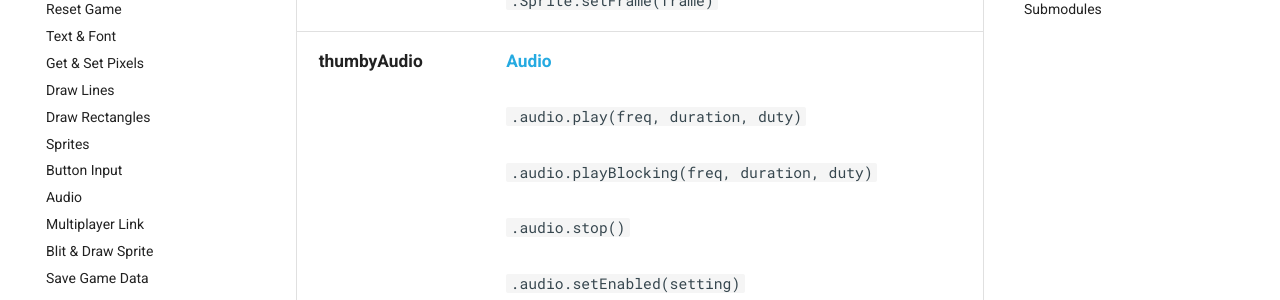
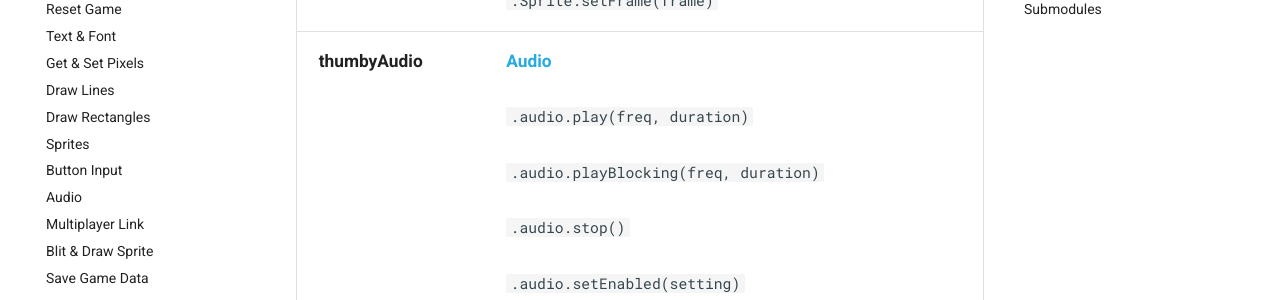
Before and after one commit to TinyCircuits/Thumby-Website, an MkDocs documentation site: the page built from docs/API/Get-Started.md, in a window 1280 px wide and 900 px high, scrolled down 2864 px. Shown: the part 153-453 px from the top of the window. Built offline with MkDocs 1.6.1 and Material for MkDocs 9.7.7, drawn with Linux system fonts in a browser that asks for light colours.

Commit message:
get outta here, duty

```diff
--- a/docs/API/Get-Started.md
+++ b/docs/API/Get-Started.md
@@ -37,7 +37,7 @@ What are [**Thumby Submodules**](/API/Get-Started/#submodules)?
 | **thumbyButton**                |[**Button**](/API/Buttons/) <br><br> `.buttonX.pressed()`<br><br>`.buttonX.justPressed()` <br><br> `.inputPressed()` <br><br> `.inputJustPressed()` <br><br> `.dpadPressed()` <br><br> `.dpadJustPressed()` <br><br> `.actionPressed()` <br><br> `.actionJustPressed()`|
 | **thumbyGraphics**              |[**Text:**](/API/Text-and-Font/) <br><br>`.display.drawText(string, x, y, color)`<br><br>`.display.setFont(fontFilePath, width, height, space)` <br><br> [**General:**](/API/Graphics/) <br><br> Constants: `.display.width` and `.display.height` <br><br> `.display.update()`<br><br>`.display.setFPS(FPS)`<br><br>`.display.fill(color)`<br><br>`.display.brightness(brightness)` <br><br> [**Pixels:**](/API/Pixels/) <br><br> `.display.setPixel(x, y, color)`<br><br>`.display.getPixel(x, y)` <br><br> [**Lines:**](/API/Lines/) <br><br> `.display.drawLine(x1, y1, x2, y2, color)` <br><br> [**Rectangles:**](/API/Rectangles/) <br><br> `.display.drawFilledRectangle(x, y, w, h, color)`<br><br>`.display.drawRectangle(x, y, w, h, color)` <br><br> [**Blit:**](/API/Blit-Draw/) <br><br> `.display.blit(bitmapData, x, y, width, height, key, mirrorX, mirrorY)`<br><br>`.display.blitWithMask(bitmapData, x, y, width, height, key, mirrorX, mirrorY, maskBitmapData)`<br><br>`.display.drawSprite(sprite)`<br><br>`.display.drawSpriteWithMask(sprite, maskSprite)`  |
 | **thumbySprite**                |[**Sprite**](/API/Sprites/) <br><br> `.Sprite(width, height, bitmapData, x, y, key, mirrorX, mirrorY)`<br><br>`.Sprite.getFrame()`<br><br>`.Sprite.setFrame(frame)`|
-| **thumbyAudio**                 |[**Audio**](/API/Audio/)  <br><br> `.audio.play(freq, duration, duty)`<br><br>`.audio.playBlocking(freq, duration, duty)`<br><br>`.audio.stop()`<br><br>`.audio.setEnabled(setting)`<br><br> `audio.set(freq)`|
+| **thumbyAudio**                 |[**Audio**](/API/Audio/)  <br><br> `.audio.play(freq, duration)`<br><br>`.audio.playBlocking(freq, duration)`<br><br>`.audio.stop()`<br><br>`.audio.setEnabled(setting)`<br><br> `audio.set(freq)`|
 | **thumbyLink**                  |[**Link**](/API/Link/) <br><br> `.link.send(data)`<br><br>`.link.receive()` |
 |  **thumbySaves**                |[**Saves**](/API/Save-Files/) <br><br> `.saveData.setName(subdirectoryName)` <br><br> `.saveData.setItem(key, value)` <br><br> `.saveData.getItem(key)` <br><br> `.saveData.hasItem(key)` <br><br> `.saveData.delItem(key)` <br><br> `.saveData.save()` <br><br> `.saveData.getName()`  |
 
```
